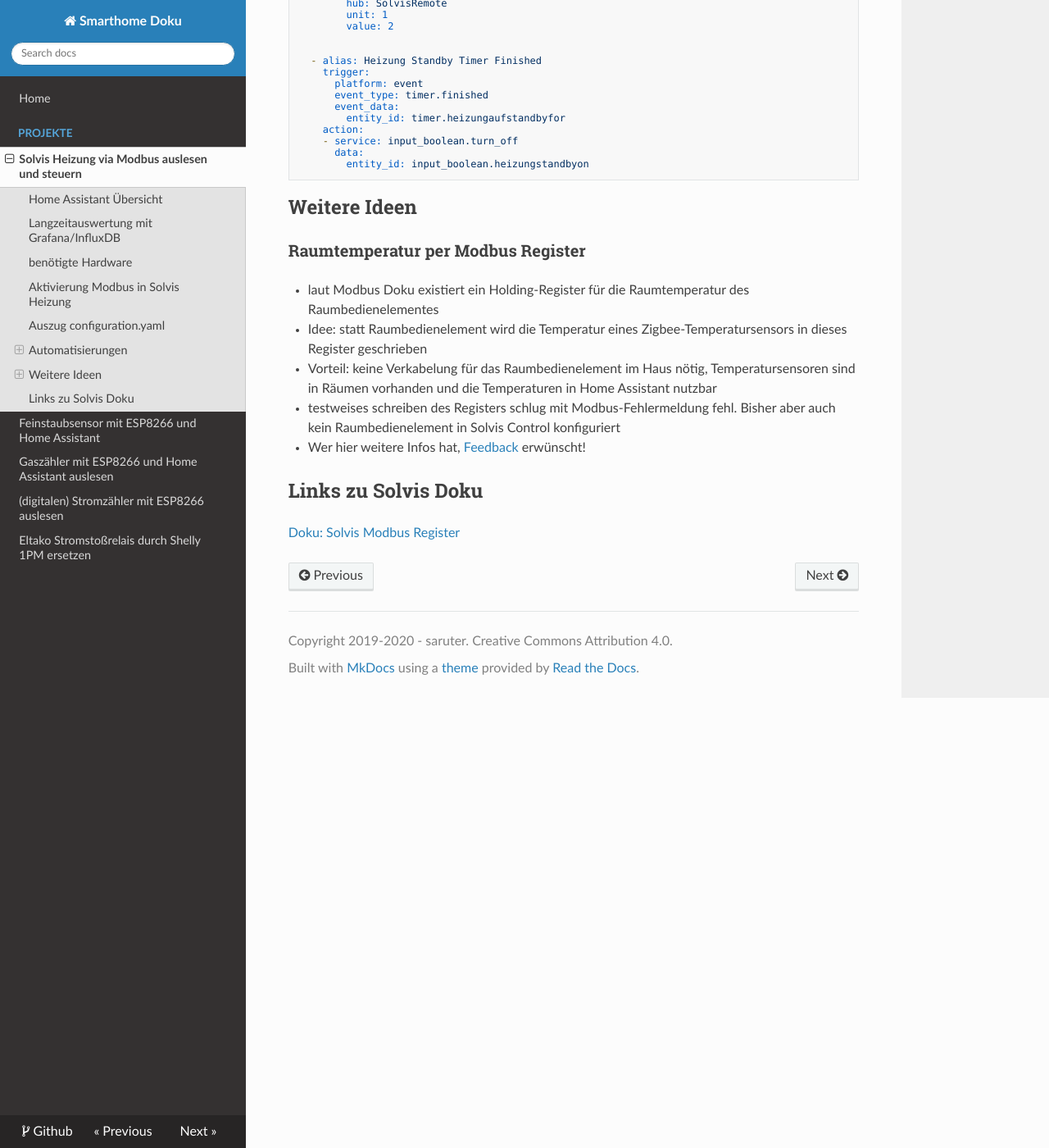
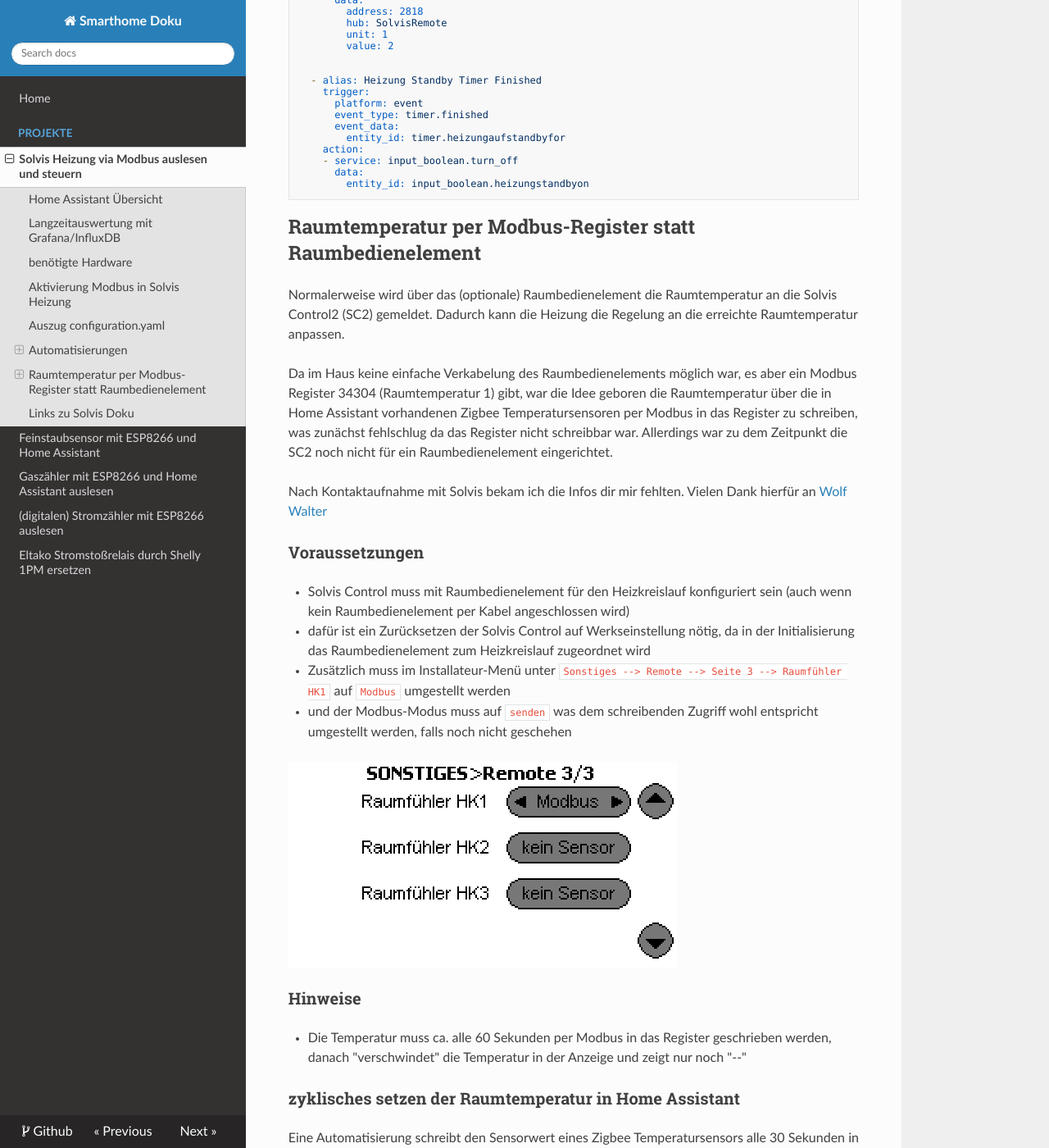
Before and after one commit to saruter/smarthome, an MkDocs documentation site: the page built from docs/projekte/Solvis Heizung.md, in a window 1280 px wide and 1400 px high, scrolled down 9773 px. Shown: the whole window at 82% size. Built offline with MkDocs 1.6.1, drawn with Linux system fonts in a browser that asks for light colours; nearby versions of some CDN libraries; some of the changed text lies outside the part shown.

Commit message:
Solvis Raumtemperatur Update

````diff
--- a/docs/projekte/Solvis Heizung.md
+++ b/docs/projekte/Solvis Heizung.md
@@ -28,7 +28,8 @@ SELECT spread("value") FROM "h" WHERE ("entity_id" = 'laufzeit_brenner') AND tim
 ```
 
 ## benötigte Hardware
-* Solvis Max Heizung
+* Solvis Heizung, hier Solvis Max 7
+* Solvis Control 2 (SC2)
 * Solvis Remote zur Anbindung ans Netzwerk und Bereitstellung des Modbus-TCP Protokolls
 
 ## Aktivierung Modbus in Solvis Heizung
@@ -383,13 +384,49 @@ automation:
         entity_id: input_boolean.heizungstandbyon
 ```
 
-## Weitere Ideen
-### Raumtemperatur per Modbus Register
-  * laut Modbus Doku existiert ein Holding-Register für die Raumtemperatur des Raumbedienelementes
-  * Idee: statt Raumbedienelement wird die Temperatur eines Zigbee-Temperatursensors in dieses Register geschrieben
-  * Vorteil: keine Verkabelung für das Raumbedienelement im Haus nötig, Temperatursensoren sind in Räumen vorhanden und die Temperaturen in Home Assistant nutzbar
-  * testweises schreiben des Registers schlug mit Modbus-Fehlermeldung fehl. Bisher aber auch kein Raumbedienelement in Solvis Control konfiguriert
-  * Wer hier weitere Infos hat, [Feedback](https://github.com/saruter/smarthome/issues/new) erwünscht!
+## Raumtemperatur per Modbus-Register statt Raumbedienelement
+Normalerweise wird über das (optionale) Raumbedienelement die Raumtemperatur an die Solvis Control2 (SC2) gemeldet. Dadurch kann die Heizung die Regelung an die erreichte Raumtemperatur anpassen.
+
+Da im Haus keine einfache Verkabelung des Raumbedienelements möglich war, es aber ein Modbus Register 34304 (Raumtemperatur 1) gibt, war die Idee geboren die Raumtemperatur über die in Home Assistant vorhandenen Zigbee Temperatursensoren per Modbus in das Register zu schreiben, was zunächst fehlschlug da das Register nicht schreibbar war. Allerdings war zu dem Zeitpunkt die SC2 noch nicht für ein Raumbedienelement eingerichtet.
+
+Nach Kontaktaufnahme mit Solvis bekam ich die Infos dir mir fehlten. Vielen Dank hierfür an [Wolf Walter](https://github.com/saruter/smarthome/issues/1)
+
+### Voraussetzungen
+- Solvis Control muss mit Raumbedienelement für den Heizkreislauf konfiguriert sein (auch wenn kein Raumbedienelement per Kabel angeschlossen wird)
+- dafür ist ein Zurücksetzen der Solvis Control auf Werkseinstellung nötig, da in der Initialisierung das Raumbedienelement zum Heizkreislauf zugeordnet wird
+- Zusätzlich muss im Installateur-Menü unter `Sonstiges --> Remote --> Seite 3 --> Raumfühler HK1` auf `Modbus` umgestellt werden
+- und der Modbus-Modus muss auf `senden` was dem schreibenden Zugriff wohl entspricht umgestellt werden, falls noch nicht geschehen
+
+![Remote-HKR1-Raumfühler-Modbus](../img/solvis-remote-raumtemp-modbus.png)
+
+### Hinweise
+- Die Temperatur muss ca. alle 60 Sekunden per Modbus in das Register geschrieben werden, danach "verschwindet" die Temperatur in der Anzeige und zeigt nur noch "--"
+
+
+### zyklisches setzen der Raumtemperatur in Home Assistant
+Eine Automatisierung schreibt den Sensorwert eines Zigbee Temperatursensors alle 30 Sekunden in das Modbus Register.
+
+Dazu muss der Wert des Sensors konvertiert werden, da das Modbus-Register den Wert in 0.1°C skaliert erwartet. Zudem muss der Wert in ein `int` gewandelt werden da der write_register Service ein `int` erwartet.
+
+Automatisierung:
+```
+  - alias: Heizung Raumtemperatur per Modbus aktualisieren
+    trigger:
+      platform: time_pattern
+      seconds: "/30"
+    action:
+    - service: modbus.write_register
+      data_template:
+        address: 34304
+        hub: SolvisRemote
+        unit: 1
+        value: "{{ (states('sensor.temperatur_wohnzimmer') | float * 10) | int }}"
+```
+
+### Raumtemperaturanzeige in der SC2
+![Remote-Raumtemp1](../img/solvis-raumtemp-startseite.png)
+
+![Remote-Raumtemp2](../img/solvis-raumtemp-anlagenstatus.png)
 
 
 ## Links zu Solvis Doku
````
Also changed, not shown: docs/img/solvis-raumtemp-anlagenstatus.png (added), docs/img/solvis-raumtemp-startseite.png (added), docs/img/solvis-remote-raumtemp-modbus.png (added).
